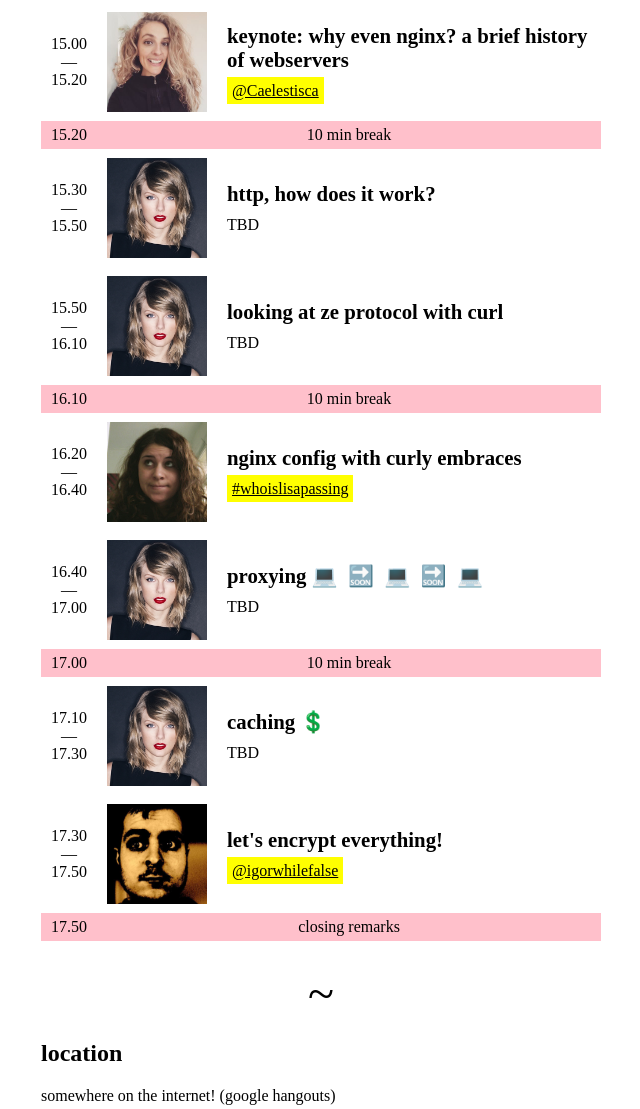
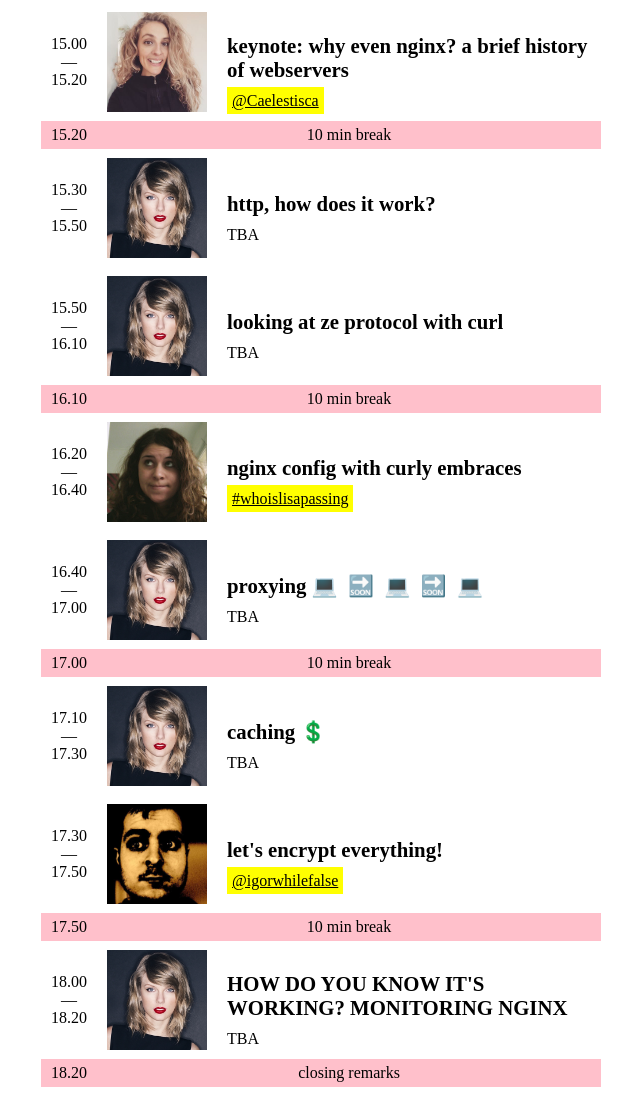
Before and after one commit to miketheman/ngenious.website, a plain HTML site: page web/index.html in a window 1280 px wide. Shown: the part 342-1451 px from the top of the page, without its empty margins (319-959 px from the left). Drawn offline with Linux system fonts and the light colour scheme.

Commit message:
h3 for titles, add slot for monitoring

```diff
--- a/web/index.html
+++ b/web/index.html
@@ -81,7 +81,7 @@
     width: 100px;
     height: 100px;
 }
-content .title {
+content h3 {
     display: block;
     margin-bottom: 10px;
     font-size: 1.3em;
@@ -185,7 +185,7 @@
         </td>
         <td><img src="carmen.jpg" alt="carmen" /></td>
         <td>
-            <strong class="title">keynote: why even nginx? a brief history of webservers</strong>
+            <h3>keynote: why even nginx? a brief history of webservers</h3>
             <div><a href="https://twitter.com/Caelestisca">@Caelestisca</a></div>
         </td>
     </tr>
@@ -202,9 +202,9 @@
         </td>
         <td><img src="taylor.jpg" alt="taylor" /></td>
         <td>
-            <strong class="title">http, how does it work?</strong>
+            <h3>http, how does it work?</h3>
             <!-- protocol basics, headers, also cover http/2 -->
-            <div>TBD</div>
+            <div>TBA</div>
         </td>
     </tr>
     <tr>
@@ -214,9 +214,9 @@
         </td>
         <td><img src="taylor.jpg" alt="taylor" /></td>
         <td>
-            <strong class="title">looking at ze protocol with curl</strong>
+            <h3>looking at ze protocol with curl</h3>
             <!-- also cover chrome/firefox debug tools? -->
-            <div>TBD</div>
+            <div>TBA</div>
         </td>
     </tr>
     <tr class="in-between">
@@ -232,7 +232,7 @@
         </td>
         <td><img src="lisa.jpg" alt="lisa" /></td>
         <td>
-            <strong class="title">nginx config with curly embraces</strong>
+            <h3>nginx config with curly embraces</h3>
             <!-- vhosts -->
             <div><a href="https://twitter.com/hashtag/whoislisapassing">#whoislisapassing</a></div>
         </td>
@@ -244,8 +244,8 @@
         </td>
         <td><img src="taylor.jpg" alt="taylor" /></td>
         <td>
-            <strong class="title">proxying 💻&nbsp;&nbsp;🔜&nbsp;&nbsp;💻&nbsp;&nbsp;🔜&nbsp;&nbsp;💻</strong>
-            <div>TBD</div>
+            <h3>proxying 💻&nbsp;&nbsp;🔜&nbsp;&nbsp;💻&nbsp;&nbsp;🔜&nbsp;&nbsp;💻</h3>
+            <div>TBA</div>
         </td>
     </tr>
     <tr class="in-between">
@@ -261,9 +261,9 @@
         </td>
         <td><img src="taylor.jpg" alt="taylor" /></td>
         <td>
-            <strong class="title">caching 💲</strong>
+            <h3>caching 💲</h3>
             <!-- also cover http caching headers -->
-            <div>TBD</div>
+            <div>TBA</div>
         </td>
     </tr>
     <tr>
@@ -273,7 +273,7 @@
         </td>
         <td><img src="igor.jpg" alt="igor" /></td>
         <td>
-            <strong class="title">let's encrypt everything!</strong>
+            <h3>let's encrypt everything!</h3>
             <!-- crypto, CAs, TLS, let's encrypt, acmetool -->
             <div><a href="https://twitter.com/igorwhilefalse">@igorwhilefalse</a></div>
         </td>
@@ -281,6 +281,23 @@
     <tr class="in-between">
         <td class="time">
             <time datetime="2016-05-20T17:50:00Z">17.50</time>
+        </td>
+        <td colspan="2">10 min break</td>
+    </tr>
+    <tr>
+        <td class="time">
+            <time datetime="2016-05-20T18:00:00Z">18.00</time><br />&mdash;<br />
+            <time datetime="2016-05-20T18:20:00Z">18.20</time>
+        </td>
+        <td><img src="taylor.jpg" alt="taylor" /></td>
+        <td>
+            <h3>HOW DO YOU KNOW IT'S WORKING? MONITORING NGINX</h3>
+            <div>TBA</div>
+        </td>
+    </tr>
+    <tr class="in-between">
+        <td class="time">
+            <time datetime="2016-05-20T18:20:00Z">18.20</time>
         </td>
         <td colspan="2">closing remarks</td>
     </tr>
```
